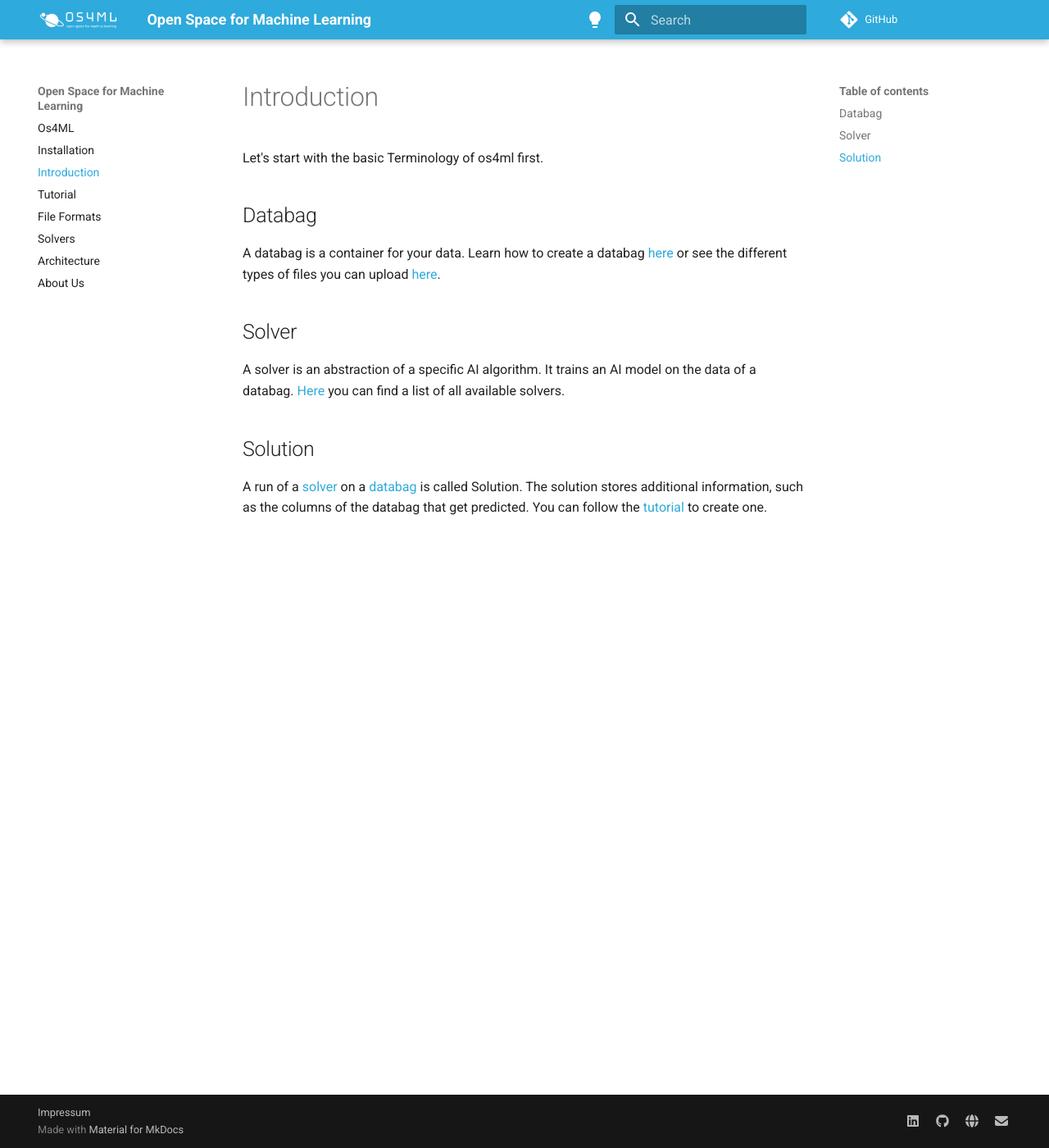
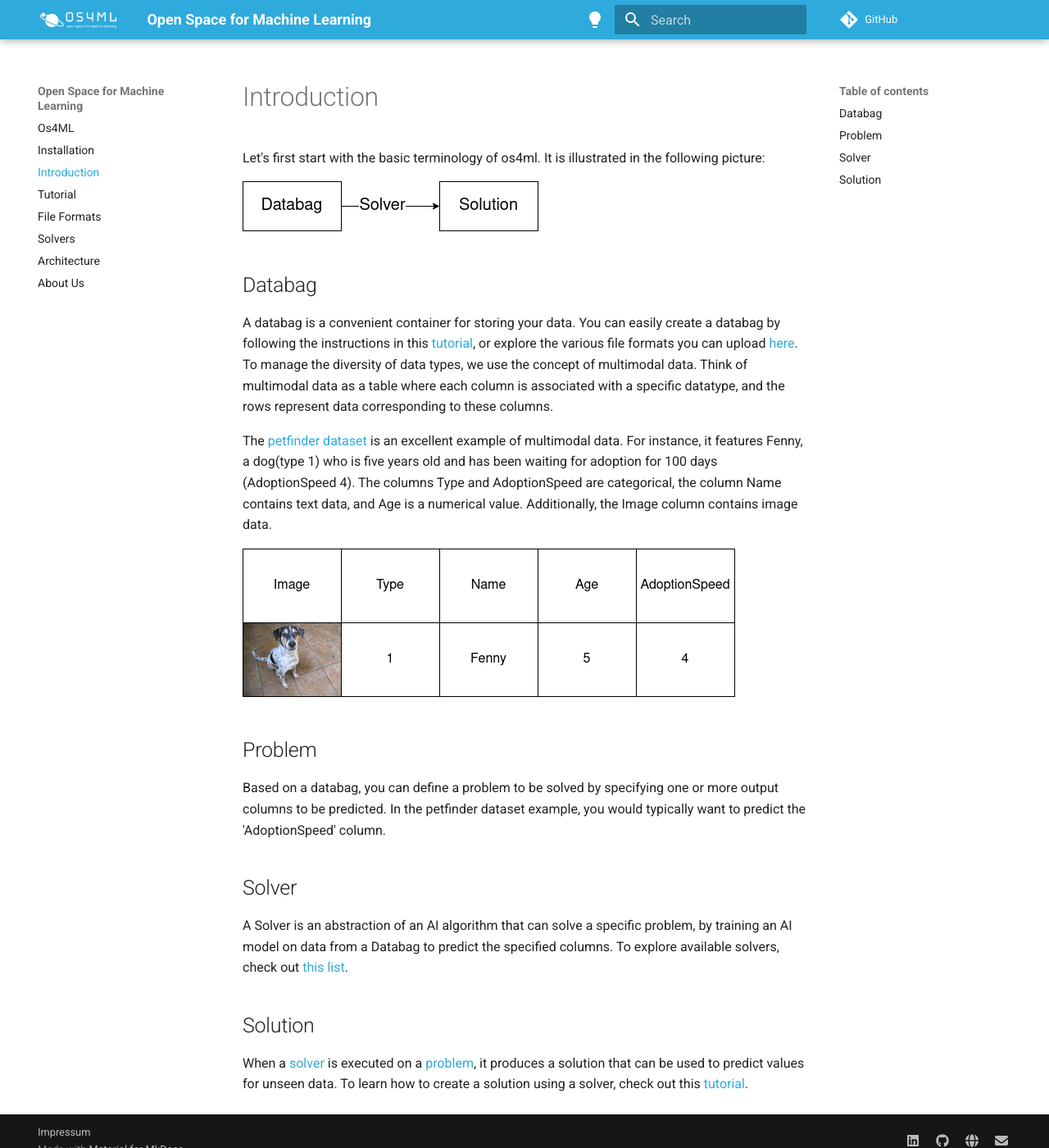
Before and after one commit to WOGRA-AG/os4ml-docs, an MkDocs documentation site: the page built from docs/introduction.md, in a window 1280 px wide and 1400 px high. Shown: the whole window at 82% size. Built offline with MkDocs 1.6.1 and Material for MkDocs 9.7.7, drawn with Linux system fonts in a browser that asks for light colours; comment, search, counter and statistics services are not loaded.

Commit message:
Update Introduction

```diff
--- a/docs/introduction.md
+++ b/docs/introduction.md
@@ -1,30 +1,43 @@
 # Introduction
 
-Let's start with the basic Terminology of os4ml first.
+Let's first start with the basic terminology of os4ml. It is illustrated in the following picture:
+
+![terminoloy]
 
 ## Databag
+A databag is a convenient container for storing your data.
+You can easily create a databag by following the instructions in this [tutorial][tutorial], or explore the various file formats you can upload [here][file formats].
+To manage the diversity of data types, we use the concept of multimodal data.
+Think of multimodal data as a table where each column is associated with a specific datatype, and the rows represent data corresponding to these columns.
 
-A databag is a container for your data.
-Learn how to create a databag [here][tutorial] or see the different types of files you can upload [here][file formats].
+The [petfinder dataset][petfinder dataset] is an excellent example of multimodal data.
+For instance, it features Fenny, a dog(type 1) who is five years old and has been waiting for adoption for 100 days (AdoptionSpeed 4).
+The columns Type and AdoptionSpeed are categorical, the column Name contains text data, and Age is a numerical value.
+Additionally, the Image column contains image data.
 
+![petfinder]
+
+## Problem
+Based on a databag, you can define a problem to be solved by specifying one or more output columns to be predicted.
+In the petfinder dataset example, you would typically want to predict the 'AdoptionSpeed' column.
 
 ## Solver
-
-A solver is an abstraction of a specific AI algorithm.
-It trains an AI model on the data of a databag.
-[Here][solvers] you can find a list of all available solvers.
-
+A Solver is an abstraction of an AI algorithm that can solve a specific problem, by training an AI model on data from a Databag to predict the specified columns.
+To explore available solvers, check out [this list][solvers].
 
 ## Solution
-
-A run of a [solver] on a [databag] is called Solution.
-The solution stores additional information, such as the columns of the databag that get predicted.
-You can follow the [tutorial] to create one.
+When a [solver][solver] is executed on a [problem][problem], it produces a solution that can be used to predict values for unseen data.
+To learn how to create a solution using a solver, check out this [tutorial][tutorial].
 
 
 [databag]: #Databag
 [solver]: #Solver
+[problem]: #Problem
 
 [tutorial]: tutorial.md
 [file formats]: file_formats.md
 [solvers]: solvers.md
+
+[terminoloy]: assets/images/databag_solver_solution.png
+[petfinder]: assets/images/petfinder.png
+[petfinder dataset]: https://www.kaggle.com/c/petfinder-adoption-prediction/data
```
Also changed, not shown: docs/assets/images/databag_solver_solution.png (added), docs/assets/images/petfinder.png (added).
